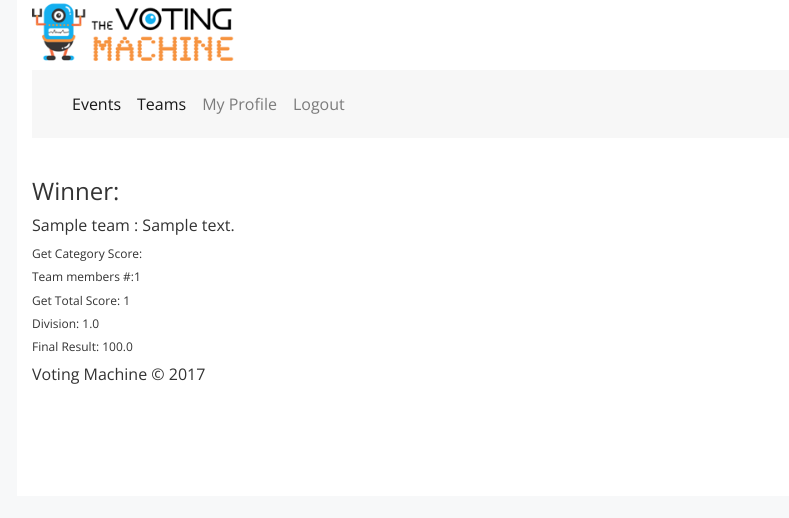
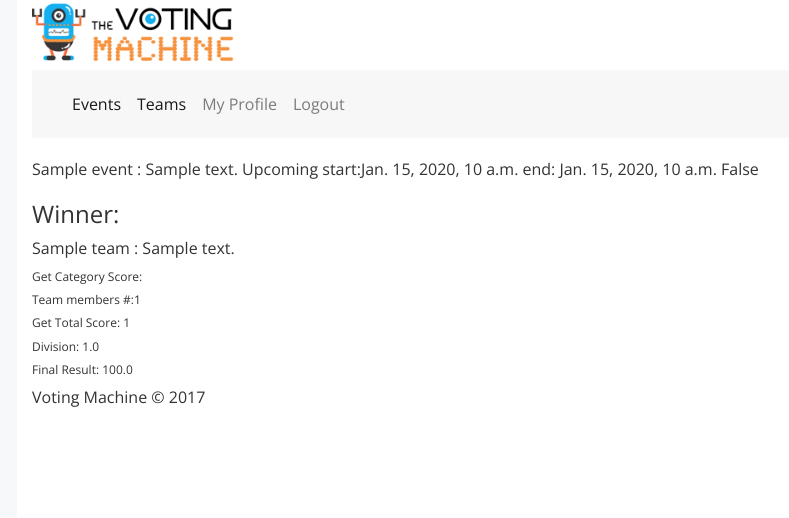
Before and after one commit to sixfeetup/django-voting-machine, a Django app: page /votingmachine/event/1/result/ in a window 1280 px wide. Shown: the top 518 px of the page, without its empty margins (38-827 px from the left). Run offline with Django 3.2, Linux system fonts and the light colour scheme; a user stored in the database is signed in; tables that the repository leaves empty hold one stand-in row (values such as "Sample post"); style sheets or scripts are compiled from the project's sources; some libraries are stand-ins or nearby versions.

Commit message:
Fixed voting views, vote collection, and added links to the vote results. Plus event status, and related migrations.

```diff
--- a/requirements/base.txt
+++ b/requirements/base.txt
@@ -23,7 +23,7 @@ django-model-utils==3.0.0
 Pillow==4.1.1
 
 # Password storage
-argon2-cffi==16.3.0
+#argon2-cffi==16.3.0
 
 # For user registration, either via email or social
 # Well-built with regular release cycles!
--- a/voting/templates/votingmachine/event_list.html
+++ b/voting/templates/votingmachine/event_list.html
@@ -12,8 +12,9 @@
                 <p>{{ event.description }}</p>
                 <a href="{% url 'votingmachine:event_detail' event.id %}" class="btn btn-info" role="button">Details</a>
                 <a href="{% url 'votingmachine:vote_detail' event.id %}" class="btn btn-info" role="button">Vote</a>
-            </div>
-            <hr>
+                <a href="{% url 'votingmachine:result' event.id %}" class="btn btn-info" role="button">Result of the Vote</a>
+            </h3></li>
+            <h4>{{ event.description }}</h4>
         {% endfor %}
     </div>
     </div>
--- a/voting/templates/votingmachine/home.html
+++ b/voting/templates/votingmachine/home.html
@@ -1,5 +1,5 @@
 {% extends 'base.html' %}
-{% load staticfiles %}
+{% load static %}
 
 
 {% block content %}
--- a/voting/templates/votingmachine/profile.html
+++ b/voting/templates/votingmachine/profile.html
@@ -1,5 +1,5 @@
 {% extends 'base.html' %}
-{% load staticfiles %}
+{% load static %}
 
 {% block content %}
 
--- a/voting/templates/votingmachine/result.html
+++ b/voting/templates/votingmachine/result.html
@@ -3,8 +3,14 @@
 
 
 {% block content %}
+    {% if event %}
 
-    {% if event %}
+        {{ event}} {{ event.status }}  start:{{ event.start_date }}   end: {{ event.end_date }}
+    {% if event.status == "Open" %}
+      {{ 'True' }}
+    {% else %}
+      {{ 'False'}}
+    {% endif %}
     {%  for team in event.winner %}
             <div class="row">
                 <div class="col-md-9">
--- a/voting/templates/votingmachine/team_list.html
+++ b/voting/templates/votingmachine/team_list.html
@@ -1,5 +1,5 @@
 {% extends 'base.html' %}
-{% load staticfiles %}
+{% load static %}
 
 {% block content %}
     <div class="row">
--- a/voting/users/forms.py
+++ b/voting/users/forms.py
@@ -1,7 +1,7 @@
 from django import forms
 from django.contrib.auth.forms import UserCreationForm
 from django.contrib.auth import get_user_model
-from voting.votingmachine.models import Event, Team
+from voting.votingmachine.models import Team
 
 User = get_user_model()
 
--- a/voting/votingmachine/models.py
+++ b/voting/votingmachine/models.py
@@ -2,8 +2,11 @@ from django.db import models
 from django.db.models import Avg, Count, Sum
 from decimal import Decimal
 from django.contrib.contenttypes.models import ContentType
-from django.utils import timezone
+
 from django.contrib.auth import get_user_model as user_model
+from django.utils.datetime_safe import datetime
+from pytz import UTC
+
 User = user_model()
 
 
@@ -25,13 +28,34 @@ class Event(models.Model):
     state = models.CharField(max_length=3, choices=STATE_CHOICES, default='S')
     weighted = models.CharField(max_length=5, choices=WEIGHT_CHOICES, default=0)
     created = models.DateTimeField(auto_now_add=True)
-    start_date = models.DateTimeField(null=True, default=timezone.now)
-    end_date = models.DateField(null=True)
+    start_date = models.DateTimeField(null=True, blank=True)
+    end_date = models.DateTimeField(null=True, blank=True)
 
     def winner(self):
         teams = self.team_set.all()
         sorted_teams = sorted(teams, key=lambda team: team.get_total_score(), reverse=True)
         return sorted_teams
+    #
+    # def is_open(self):
+    #     now = datetime.now()
+    #     if self.start_date < now < self.end_date:
+    #         return True
+    #
+    # def is_closed(self):
+    #     if not self.is_open():
+    #         return False
+
+    def status(self):
+
+        now = datetime.now(tz=UTC)
+       # import pdb; pdb.set_trace()
+
+        if self.start_date < now < self.end_date:
+            return 'Open'
+        elif self.end_date < now:
+            return 'closed'
+        elif self.start_date > now:
+            return 'Upcoming'
 
     def __str__(self):
         return " %s :  %s" % (self.title, self.description)
@@ -63,14 +87,8 @@ class Value(models.Model):
         else:
             return False
 
-    # def save(self, force_insert=False, force_update=False, using=None,
-    #          update_fields=None):
-    #     if not self.id:
-    #         self.date = timezone.now()
-    #     super(Value, self).save(self, force_insert, force_update, using)
-
     def __str__(self):
-        return '%s votes %s' % (self.user, self.get_votes_display())
+        return '%s votes %s for %s %s' % (self.user, self.get_votes_display(), self.category, self.team)
 
 
 class Team(models.Model):
@@ -82,15 +100,6 @@ class Team(models.Model):
 
     class Meta:
         ordering = ["title"]
-
-    # @classmethod
-    # def create(csl, title, description, members, leader, event):
-    #     team = csl(title=title, description=description, members=members, leader=leader, event=event)
-    #     return team
-    #
-    # def create_team(self, title, description, members, leader, event):
-    #     team = self.create(title=title, description=description, members=members, leader=leader, event=event)
-    #     return team
 
     def count_members(self):
         return self.all_members.count()
@@ -110,14 +119,25 @@ class Team(models.Model):
         return tot_score
 
     def divscore_members(self):
-        return self.get_total_score()/ self.count_members()
+        return self.get_total_score() / self.count_members()
 
     def total_final_result(self):
-        return (self.get_total_score() /int(self.event.weighted)) * 100
+        return (self.get_total_score() / int(self.event.weighted)) * 100
 
     @property
-    def all_members(self, **kwargs):
+    def all_members(self):
         return self.members.order_by('id').all()
 
     def __str__(self):
         return " %s :  %s" % (self.title, self.description)
+
+
+
+    # @classmethod
+    # def create(csl, title, description, members, leader, event):
+    #     team = csl(title=title, description=description, members=members, leader=leader, event=event)
+    #     return team
+    #
+    # def create_team(self, title, description, members, leader, event):
+    #     team = self.create(title=title, description=description, members=members, leader=leader, event=event)
+    #     return team
--- a/voting/votingmachine/views.py
+++ b/voting/votingmachine/views.py
@@ -1,8 +1,6 @@
-from django.http import HttpResponseRedirect, HttpResponse
-from django.shortcuts import get_object_or_404, render, redirect
-from django.urls import reverse
+from django.http import HttpResponse
+from django.shortcuts import render
 from django.contrib.auth.decorators import login_required
-from django.utils import timezone
 from django.views.decorators.http import require_POST
 import json
 
@@ -41,12 +39,6 @@ class ProfileDetail(LoginRequiredMixin, DetailView):
     redirect_field_name = 'redirect_to'
     model = User
     template_name = 'votingmachine/profile.html'
-    #use username instead of pk
-    # slug_field = "username"
-    # slug_field = 'user'
-    # slug_url_kwarg = 'user'
-    # override the context user object from user to user_profile, use {{ user_profile }} instead of {{ Profile }} in template
-    #context_object_name = "user_profile"
 
 
 class ValueView(LoginRequiredMixin, TemplateView):
@@ -125,14 +117,16 @@ def collect_vote(request, pk):
     u_id = request.user.id
     t_id = request.POST['team_id']
     cat = request.POST['category']
-    value_id = request.POST['value']
-    vote = Value.objects.get_or_create(
+    value_id = int(request.POST['value'])
+    (vote, is_new) = Value.objects.get_or_create(
         user=User.objects.get(pk=u_id),
         team=Team.objects.get(pk=t_id),
         event=Event.objects.get(pk=pk),
-        category=cat)
-    vote[0].votes = value_id
-    vote[0].save()
+        category=cat,
+        defaults={'votes':value_id})
+    if not is_new:
+        vote.votes = value_id
+        vote.save()
 
     return HttpResponse("Success", content_type="text/plain")
 
@@ -143,9 +137,3 @@ class ResultView(LoginRequiredMixin, DetailView):
     slug_field = 'id'
     slug_url_kwarg = 'pk'
     template_name = 'votingmachine/result.html'
-
-
-    # def get_context_data(self, **kwargs):
-    #     context = super(ResultView, self).get_context_data(**kwargs)
-    #     context['now'] = timezone.now()
-    #     return context
```
Also changed, not shown: voting/users/models.py (+0 -14 lines), voting/users/views.py (+2 -7 lines), voting/templates/votingmachine/vote_detail.html (line endings or trailing spaces), voting/votingmachine/migrations/0005_auto_20170621_1440.py (added), voting/votingmachine/migrations/0006_auto_20170621_1941.py (added), voting/votingmachine/migrations/0007_auto_20170621_1942.py (added).
